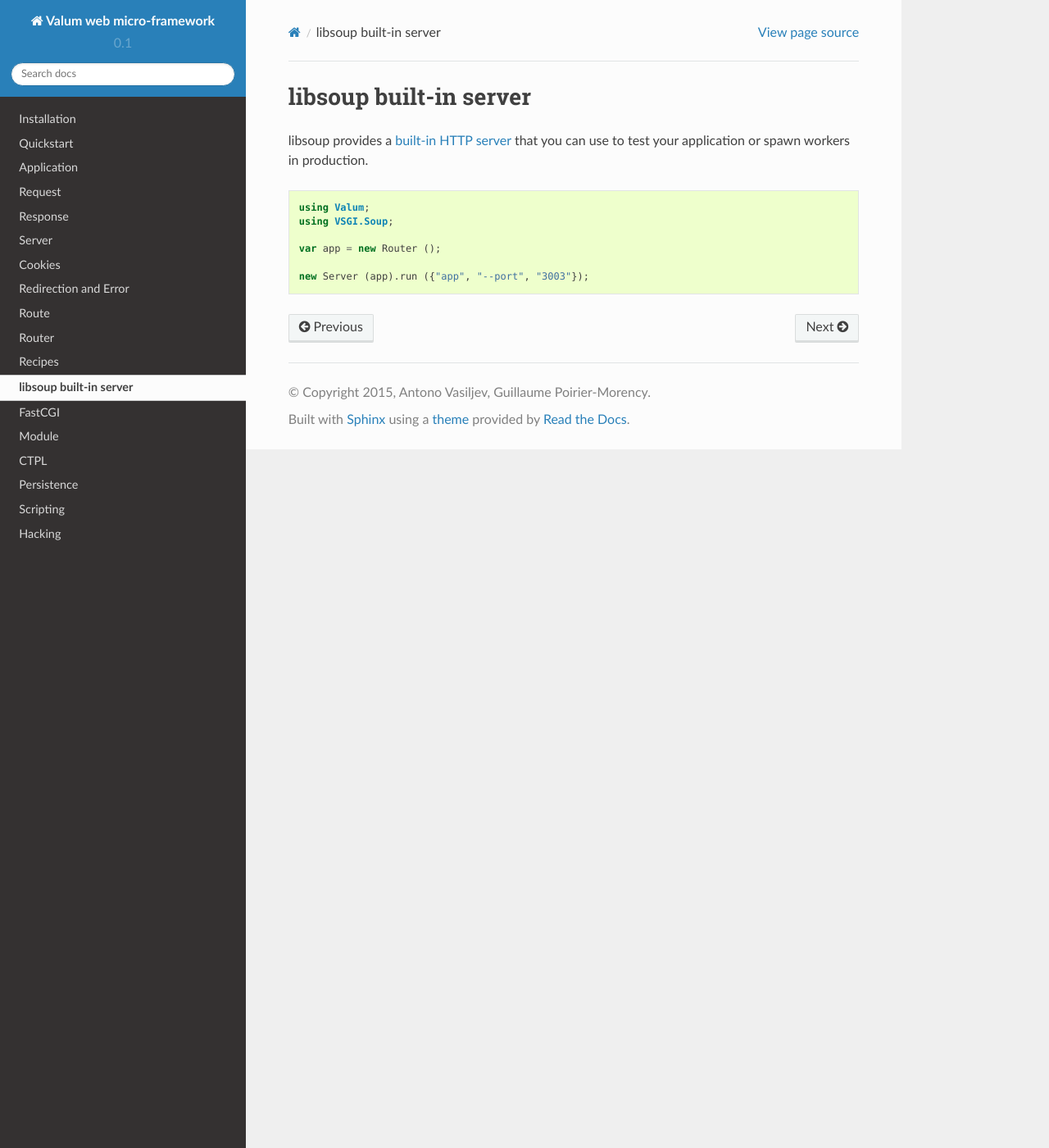
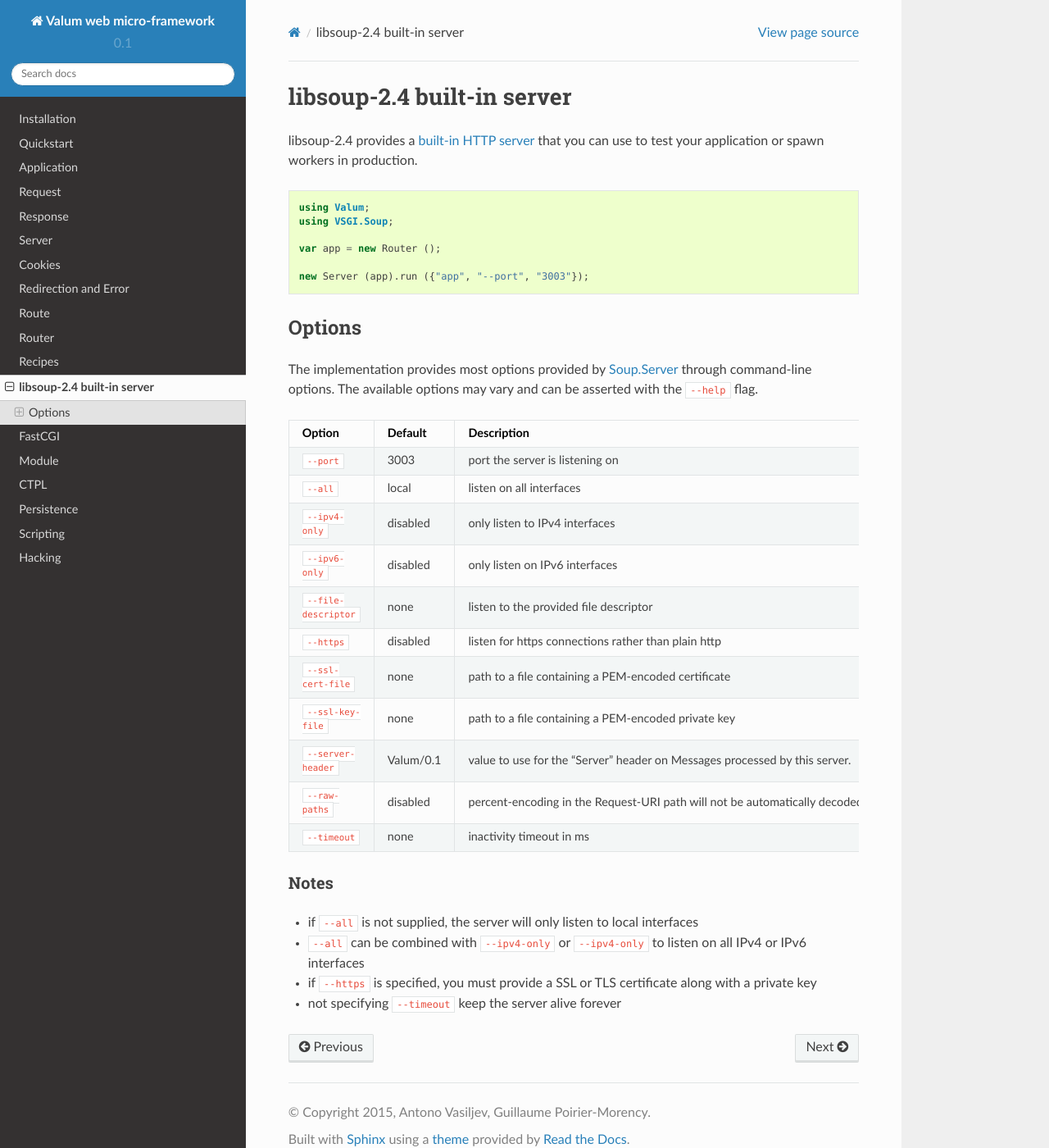
Before and after one commit to valum-framework/valum, a Sphinx documentation site: the page built from docs/server/soup.rst, in a window 1280 px wide and 1400 px high. Shown: the whole window at 82% size. Built offline with Sphinx 7.4.7 and the Read the Docs theme 2.0.0, drawn with Linux system fonts in a browser that asks for light colours; pages that are not in the unit, such as notebooks, are missing from menus.

Commit message:
Provides Soup.Server options as CLI arguments.
Exposes more features of the libsoup-2.4 HTTP server through CLI
arguments:

 - listening port
 - listen to all interfaces, only local or a file descriptor
 - listen to IPv4 or IPv6
 - server header
 - raw paths
 - https with ssl-cert-key and ssl-cert-file

Initializes the server with proper options at construct-time.

Improves the listening message for the old libsoup-2.4 server API by
using information available in Soup.Server.interface.

Applies listen_options for the new server API so that HTTPS, IPv4 or
IPv6 can be targeted specifically.

The server listens on the local interface as a default, '--all' can be
used to listen to all interfaces.

Documents the newly available options using a table.

```diff
--- a/docs/getting-started.rst
+++ b/docs/getting-started.rst
@@ -125,7 +125,7 @@
 communicate with a HTTP server according to a standardized protocol.
 
 The :doc:`server/soup` implementation is self-hosting, so you just have to run
-it and point your browser at http://0.0.0.0:3003 to see the result.
+it and point your browser at http://127.0.0.1:3003 to see the result.
 
 .. code-block:: bash
 
--- a/docs/server/soup.rst
+++ b/docs/server/soup.rst
@@ -1,7 +1,7 @@
-libsoup built-in server
-=======================
+libsoup-2.4 built-in server
+============================
 
-libsoup provides a `built-in HTTP server`_ that you can use to test your
+libsoup-2.4 provides a `built-in HTTP server`_ that you can use to test your
 application or spawn workers in production.
 
 .. _built-in HTTP server: http://valadoc.org/#!api=libsoup-2.4/Soup.Server
@@ -14,3 +14,54 @@
     var app = new Router ();
 
     new Server (app).run ({"app", "--port", "3003"});
+
+Options
+-------
+
+The implementation provides most options provided by `Soup.Server`_ through
+command-line options. The available options may vary and can be asserted with
+the ``--help`` flag.
+
+.. _Soup.Server: http://valadoc.org/#!api=libsoup-2.4/Soup.Server
+
++-----------------------+-----------+-----------------------------------------+
+| Option                | Default   | Description                             |
++=======================+===========+=========================================+
+| ``--port``            | 3003      | port the server is listening on         |
++-----------------------+-----------+-----------------------------------------+
+| ``--all``             | local     | listen on all interfaces                |
++-----------------------+-----------+-----------------------------------------+
+| ``--ipv4-only``       | disabled  | only listen to IPv4 interfaces          |
++-----------------------+-----------+-----------------------------------------+
+| ``--ipv6-only``       | disabled  | only listen on IPv6 interfaces          |
++-----------------------+-----------+-----------------------------------------+
+| ``--file-descriptor`` | none      | listen to the provided file descriptor  |
++-----------------------+-----------+-----------------------------------------+
+| ``--https``           | disabled  | listen for https connections rather     |
+|                       |           | than plain http                         |
++-----------------------+-----------+-----------------------------------------+
+| ``--ssl-cert-file``   | none      | path to a file containing a PEM-encoded |
+|                       |           | certificate                             |
++-----------------------+-----------+-----------------------------------------+
+| ``--ssl-key-file``    | none      | path to a file containing a PEM-encoded |
+|                       |           | private key                             |
++-----------------------+-----------+-----------------------------------------+
+| ``--server-header``   | Valum/0.1 | value to use for the "Server" header on |
+|                       |           | Messages processed by this server.      |
++-----------------------+-----------+-----------------------------------------+
+| ``--raw-paths``       | disabled  | percent-encoding in the Request-URI     |
+|                       |           | path will not be automatically decoded  |
++-----------------------+-----------+-----------------------------------------+
+| ``--timeout``         | none      | inactivity timeout in ms                |
++-----------------------+-----------+-----------------------------------------+
+
+Notes
+~~~~~
+
+-  if ``--all`` is not supplied, the server will only listen to local
+   interfaces
+-  ``--all`` can be combined with ``--ipv4-only`` or ``--ipv4-only`` to listen
+   on all IPv4 or IPv6 interfaces
+-  if ``--https`` is specified, you must provide a SSL or TLS certificate along
+   with a private key
+-  not specifying ``--timeout`` keep the server alive forever
```
Also changed, not shown: 2 other files.
